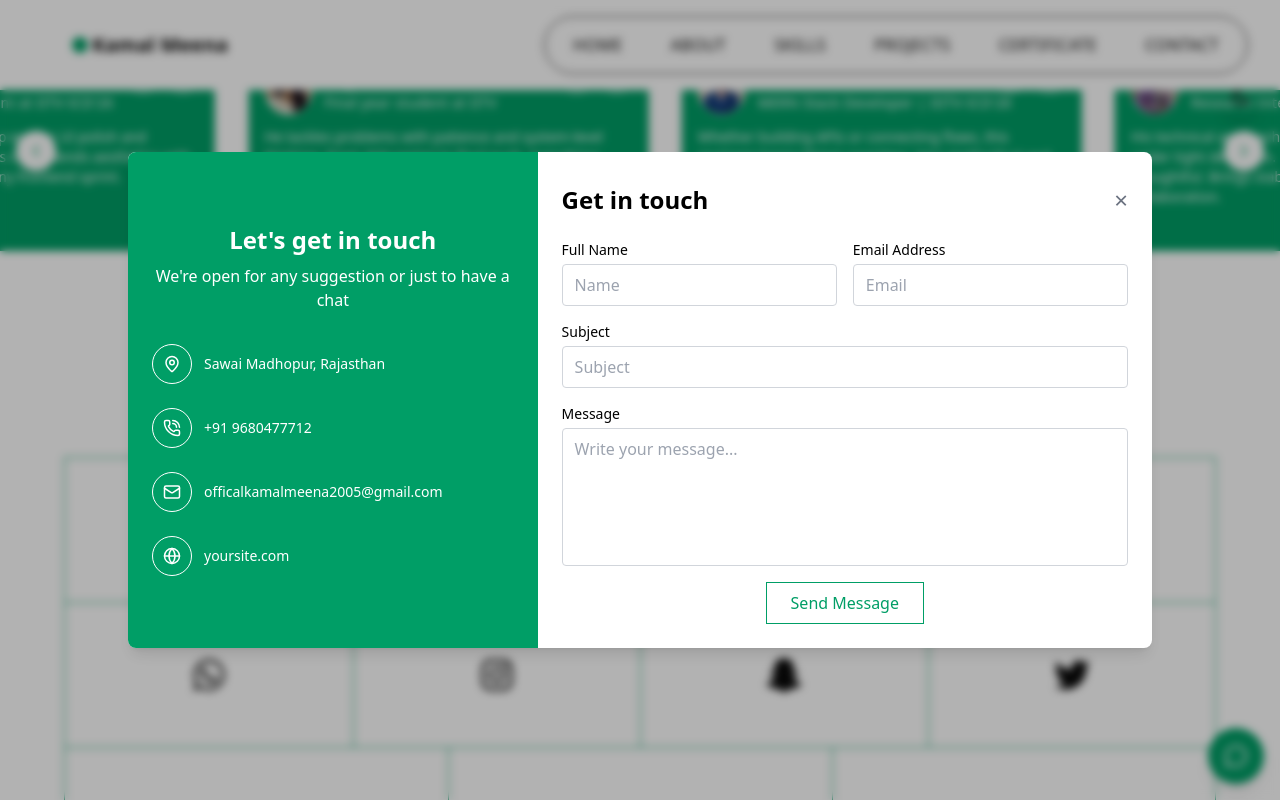
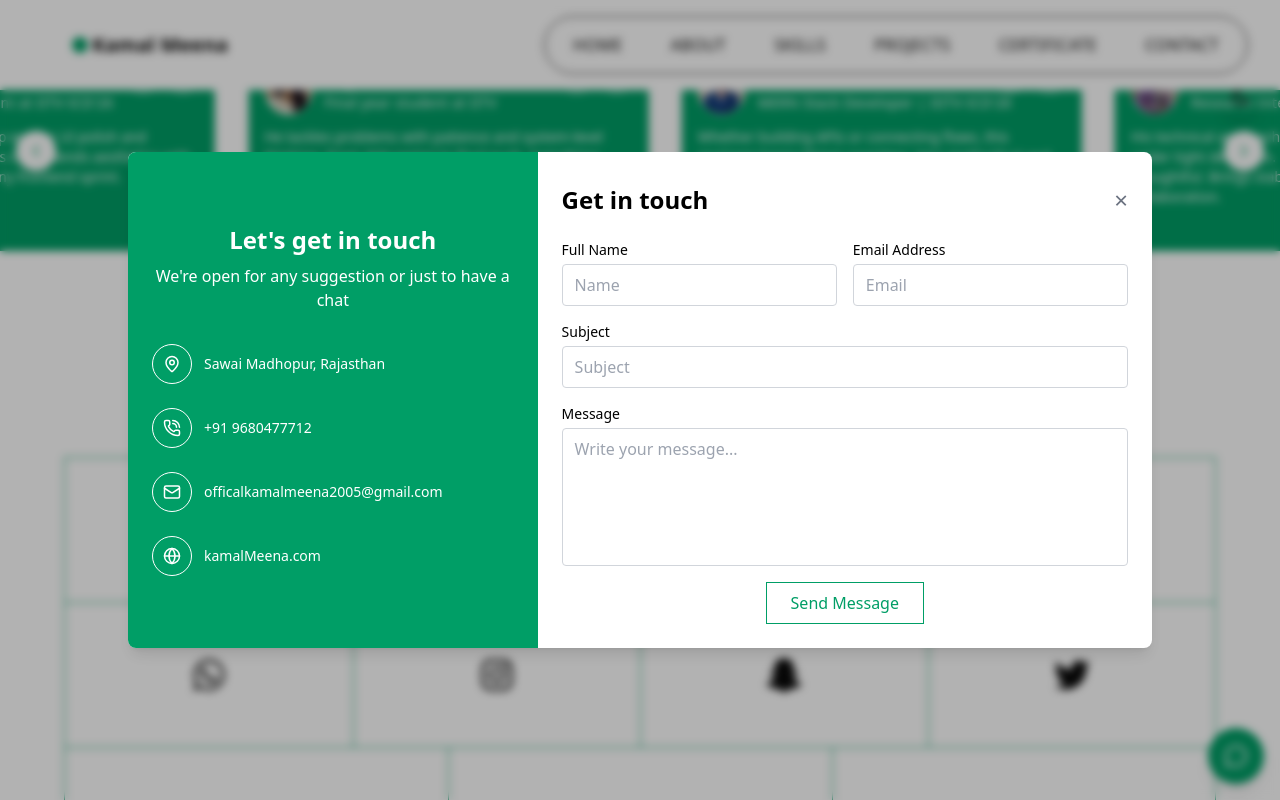
Before and after one commit to kamalmeena20/my-portfolio, a React (Vite) app: page / in a window 1280 px wide. Both pictures are taken after a click on the button "Get in Touch". Shown: the part 4143-4943 px from the top of the page. Built offline with nearby package versions, Linux system fonts and the light colour scheme.

Commit message:
site name

```diff
--- a/src/components/ui/Contact-form.jsx
+++ b/src/components/ui/Contact-form.jsx
@@ -70,7 +70,7 @@ const ContactForm = ({ isOpen, onClose }) => {
                             <InfoItem icon={<MapPin size={18} />} text="Sawai Madhopur, Rajasthan" />
                             <InfoItem icon={<PhoneCallIcon size={18} />} text="+91 9680477712" />
                             <InfoItem icon={<MailIcon size={18} />} text="officalkamalmeena2005@gmail.com" />
-                            <InfoItem icon={<GlobeIcon size={18} />} text="yoursite.com" />
+
                         </div>
                         <button
                             onClick={() => setShowForm(true)}
@@ -90,8 +90,10 @@ const ContactForm = ({ isOpen, onClose }) => {
                                     <InfoItem icon={<MapPin size={18} />} text="Sawai Madhopur, Rajasthan" />
                                     <InfoItem icon={<PhoneCallIcon size={18} />} text="+91 9680477712" />
                                     <InfoItem icon={<MailIcon size={18} />} text="officalkamalmeena2005@gmail.com" />
-                                    <InfoItem icon={<GlobeIcon size={18} />} text="yoursite.com" />
-                                </div>
+<InfoItem
+  icon={<GlobeIcon size={18} />}
+  text={<a href="https://kamalmeena.vercel.app/" target="_blank" rel="noopener noreferrer">kamalMeena.com</a>}
+/>                                </div>
                             </div>
                         )}
 
```
